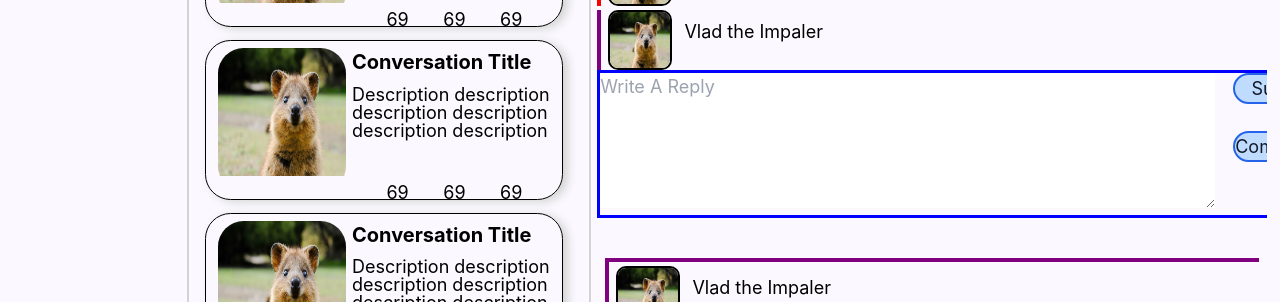
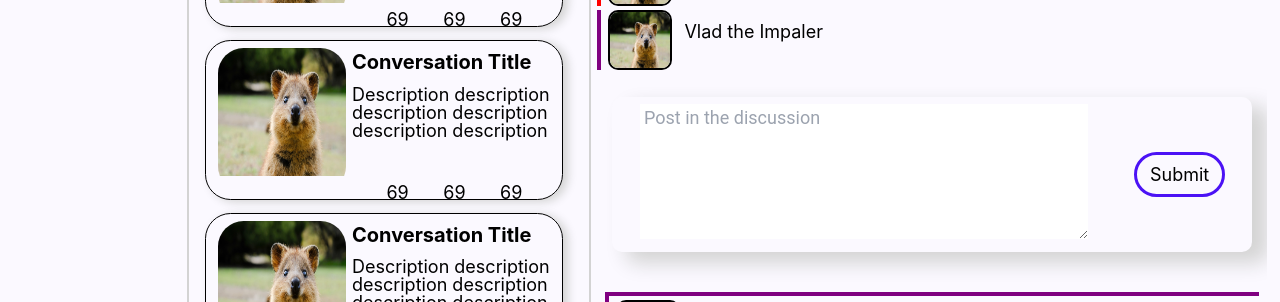
Before and after one commit to et-hicks/AgoraFrontend, a Next.js app: page / in a window 1280 px wide. Shown: the part 395-697 px from the top of the page. Built offline with nearby package versions, Linux system fonts and the light colour scheme; some icons are missing.

Commit message:
now time for the user page

```diff
--- a/components/buttons/GenericButton.tsx
+++ b/components/buttons/GenericButton.tsx
@@ -3,8 +3,8 @@ import {GenericButtonProps} from "../../@types";
 
 export default function GenericButton({displayText = "Start a Thread"}: GenericButtonProps) {
     return (
-        <div >
-            <div className={styles.startAThread}>
+        <div className={styles.genericButtonContainer}>
+            <div>
                 { displayText }
             </div>
         </div>
--- a/components/cards/user/UserBanner.tsx
+++ b/components/cards/user/UserBanner.tsx
@@ -55,7 +55,7 @@ export const UserNameAndImage = ({userId = "Ethan Hicks"}: UserBannerProps) => {
             justifyContent: "flex-start",
             alignContent: "center",
             justifyItems: "center",
-            width: "20vw",
+            width: "50vw",
             // border: "3px solid pink"
         }}>
             <UserImage />
--- a/components/discussion/Discussion.tsx
+++ b/components/discussion/Discussion.tsx
@@ -37,11 +37,23 @@ const ContributionContainer = ({userId}: UserBannerProps) => {
             </div>
             <div style={{
                 margin: "auto",
-                fontSize: "2vh",
+                // fontSize: "2vh",
                 // border: "2px solid black",
                 paddingLeft: "5vw",
-                paddingRight: "1vw"
+                paddingRight: "1vw",
+                fontSize: "1rem",
+                lineHeight: "1.5em",
+                fontFamily: "Roboto",
             }}>
+                Use react query to load the bottom 10 discussions, appending to the top as people scroll up
+                Use react query to load the bottom 10 discussions, appending to the top as people scroll up
+                Use react query to load the bottom 10 discussions, appending to the top as people scroll up
+                Use react query to load the bottom 10 discussions, appending to the top as people scroll up
+                Use react query to load the bottom 10 discussions, appending to the top as people scroll up
+                Use react query to load the bottom 10 discussions, appending to the top as people scroll up
+                Use react query to load the bottom 10 discussions, appending to the top as people scroll up
+                Use react query to load the bottom 10 discussions, appending to the top as people scroll up
+                Use react query to load the bottom 10 discussions, appending to the top as people scroll up
                 Use react query to load the bottom 10 discussions, appending to the top as people scroll up
                 Use react query to load the bottom 10 discussions, appending to the top as people scroll up
                 Use react query to load the bottom 10 discussions, appending to the top as people scroll up
@@ -161,9 +173,29 @@ const ConversationHeader = () => {
 
 const Contribute = () => {
     return (
-        <div>
+        <div style={{
+            // border: "3px solid black",
+            margin: "auto"
+
+        }}>
             <form>
-                <textarea name={"writeReply"} cols={50} rows={5} placeholder={"Write A Reply"}/>
+                <textarea style={{
+                    fontSize: "1rem",
+                    lineHeight: "1.5em",
+                    fontFamily: "Roboto",
+                    outline: "none",
+                    // outline: `1px solid black`,
+                    overflow: "auto",
+                    resize: "vertical",
+                    minHeight: "10vh",
+                    maxHeight: "50vh",
+                    width: "35vw",
+                    // borderRadius: "10px",
+                }}
+                    name={"writeReply"}
+                    cols={50}
+                    rows={5}
+                    placeholder={" Post in the discussion"}/>
             </form>
         </div>
     )
@@ -175,15 +207,19 @@ const Clickable = () => {
             display: "flex",
             flexDirection: "row",
             margin: "auto",
-            border: "3px solid blue",
-            width: "fit-content"
+            padding: "0.5vw 0.5vh",
+            // border: "3px solid blue",
+            width: "50vw",
+            justifyContent: "space-between",
+            borderRadius: "10px",
+            boxShadow: "15px 10px 20px 1px lightgray",
+            position: "sticky",
+            top: "0",
+            background: "#FBF9FF",
+            zIndex: "999"
         }}>
             <Contribute />
-            <div>
-                <GenericButton displayText={"Submit"} />
-                <br />
-                <GenericButton displayText={"Comments"} />
-            </div>
+            <GenericButton displayText={"Submit"} />
         </div>
     )
 }
@@ -207,6 +243,7 @@ export default function Discussion() {
             <ConversationHeader />
             <DiscussionStats />
             <WhoIsHere />
+            <br />
             <Clickable />
             <br />
             <DiscussionContributions />
--- a/styles/Buttons/Buttons.module.css
+++ b/styles/Buttons/Buttons.module.css
@@ -11,3 +11,21 @@
         border-2 border-blue-600 bg-blue-200 hover:border-transparent;
     }
 }
+
+.genericButtonContainer {
+    border-radius: 30px;
+    border: 3px solid #4B12F5;
+    /*margin-left: auto;*/
+    /*margin-bottom: auto;*/
+    /*margin-top: auto;*/
+    margin: auto;
+    padding: 1% 2%;
+    color: black;
+}
+.genericButtonContainer:hover {
+    border: 3px solid black;
+    color: white;
+    background-color: #4B12F5;
+    box-shadow: 2px 2px 2px 2px gray;
+    cursor: pointer;
+}
```
